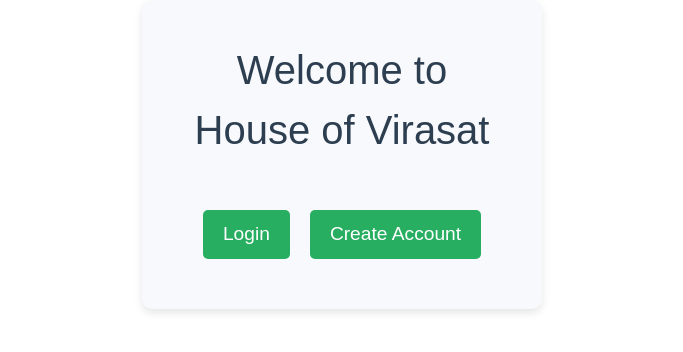
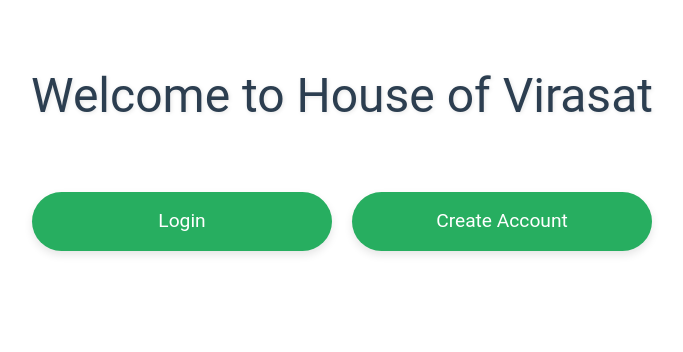
Before and after one commit to Jaipreet777/house-of-virasat, a Next.js app: page / in a window 1280 px wide. Shown: the top 352 px of the page, without its empty margins (298-981 px from the left). Built offline with nearby package versions, Linux system fonts and the light colour scheme.

Commit message:
Update Styles

```diff
--- a/app/page.js
+++ b/app/page.js
@@ -21,32 +21,37 @@ export default function WelcomeScreen() {
 const containerStyle = {
   textAlign: 'center',
   marginTop: '100px',
-  backgroundColor: '#f7f9fc',
-  padding: '40px',
-  borderRadius: '10px',
-  width: '400px',
+  padding: '60px 40px',
+  borderRadius: '20px',
+  width: '100%',
+  maxWidth: '1000px',
   margin: 'auto',
-  boxShadow: '0 4px 8px rgba(0, 0, 0, 0.1)',
+  fontFamily: "'Roboto', sans-serif",
 };
 
 const titleStyle = {
   color: '#2c3e50',
-  fontSize: '2.5rem',
-  marginBottom: '40px',
+  fontSize: '3rem',
+  marginBottom: '50px',
+  textShadow: '1px 1px 4px rgba(0, 0, 0, 0.1)',
 };
 
 const buttonStyle = {
-  padding: '10px 20px',
+  padding: '15px 30px',
   margin: '10px',
   fontSize: '1.2rem',
   backgroundColor: '#27ae60',
   color: 'white',
   border: 'none',
   cursor: 'pointer',
-  borderRadius: '5px',
-  transition: 'background-color 0.3s ease',
+  borderRadius: '30px',
+  transition: 'background-color 0.3s ease, transform 0.2s ease',
+  boxShadow: '0 4px 8px rgba(0, 0, 0, 0.1)',
+  width: '80%',
+  maxWidth: '300px',
 };
 
 buttonStyle[':hover'] = {
   backgroundColor: '#2ecc71',
+  transform: 'scale(1.05)',
 };
```
